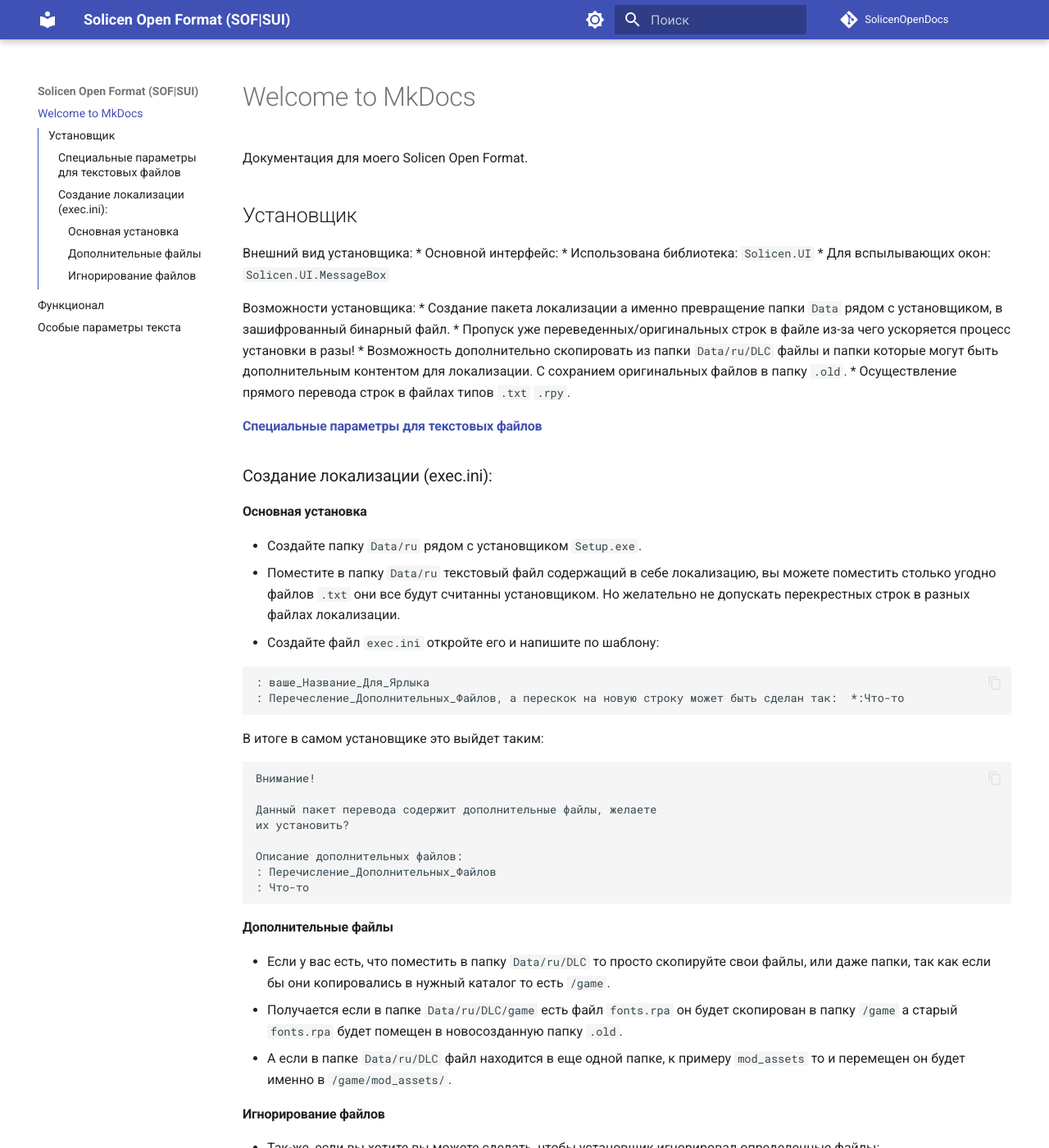
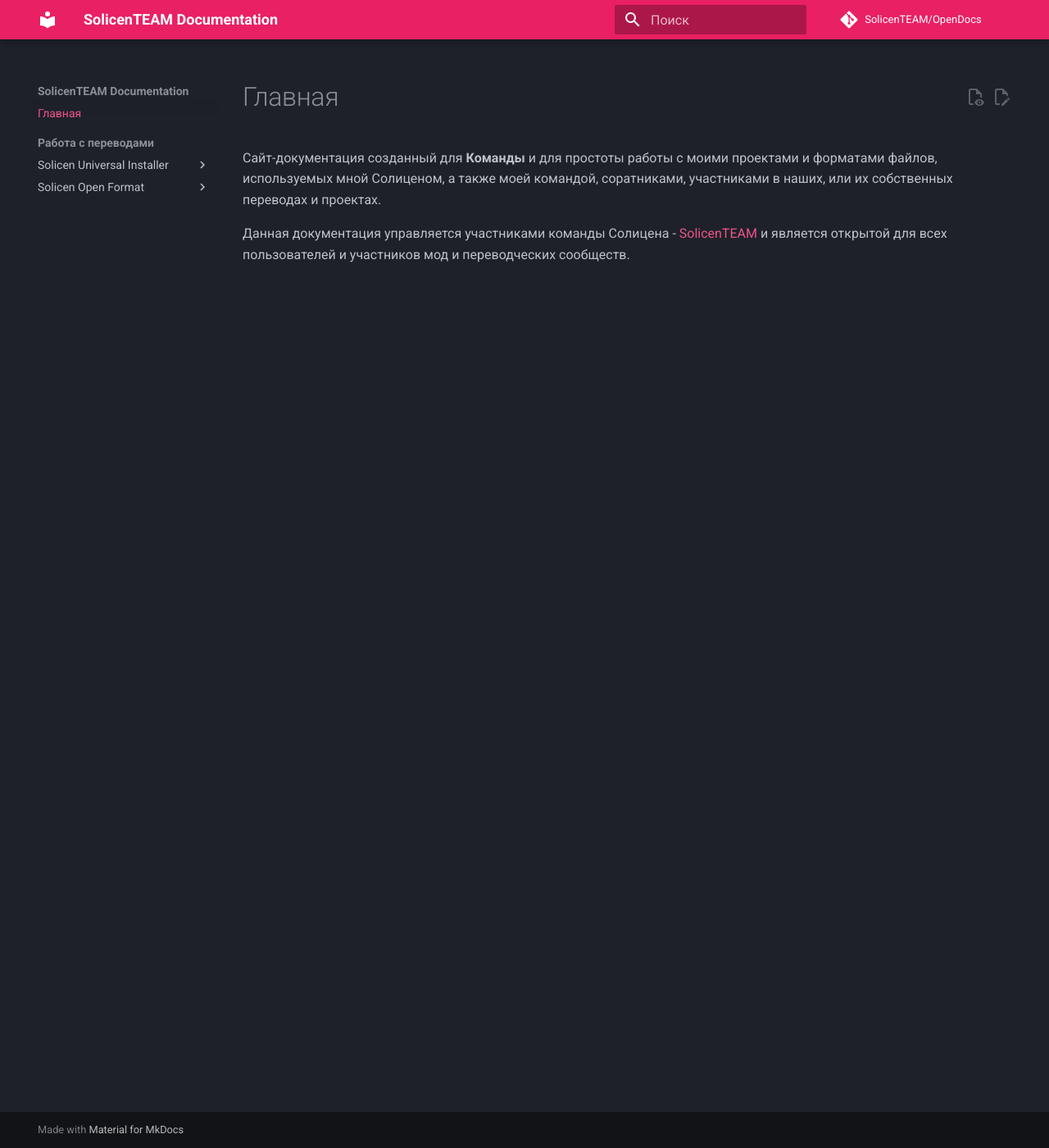
Before and after one commit to SolicenTEAM/OpenDocs, an MkDocs documentation site: the page built from docs/index.md, in a window 1280 px wide and 1400 px high. Shown: the whole window at 82% size. Built offline with MkDocs 1.6.1 and Material for MkDocs 9.7.7, drawn with Linux system fonts in a browser that asks for light colours; some of the changed text lies outside the part shown.

Commit message:
Исправленная документация

````diff
--- a/docs/index.md
+++ b/docs/index.md
@@ -1,53 +1,3 @@
-# Welcome to MkDocs
+Сайт-документация созданный для **Команды** и для простоты работы с моими проектами и форматами файлов, используемых мной Солиценом, а также моей командой, соратниками, участниками в наших, или их собственных переводах и проектах.
 
-Документация для моего Solicen Open Format.
-
-## Установщик
-Внешний вид установщика:
-* Основной интерфейс:
-  * Использована библиотека: `Solicen.UI`
-  * Для вспылывающих окон: `Solicen.UI.MessageBox`
-
-Возможности установщика:
-* Создание пакета локализации а именно превращение папки `Data` рядом с установщиком, в зашифрованный бинарный файл.
-* Пропуск уже переведенных/оригинальных строк в файле из-за чего ускоряется процесс установки в разы!
-* Возможность дополнительно скопировать из папки `Data/ru/DLC` файлы и папки которые могут быть дополнительным контентом для локализации. С сохранием оригинальных файлов в папку `.old`.
-* Осуществление прямого перевода строк в файлах типов `.txt` `.rpy`.
-
-#### [Специальные параметры для текстовых файлов](https://github.com/DenisSolicen/SolicenUniversalInstaller/blob/main/SpecialParameters.md)
-
-
-### Создание локализации (exec.ini):
-#### Основная установка
-* Создайте папку `Data/ru` рядом с установщиком `Setup.exe`.
-* Поместите в папку `Data/ru` текстовый файл содержащий в себе локализацию,
-вы можете поместить столько угодно файлов `.txt` они все будут считанны установщиком.
-Но желательно не допускать перекрестных строк в разных файлах локализации.
-* Создайте файл `exec.ini` откройте его и напишите по шаблону:
-```bash
-: ваше_Название_Для_Ярлыка
-: Перечесление_Дополнительных_Файлов, а перескок на новую строку может быть сделан так:  *:Что-то
-```
-В итоге в самом установщике это выйдет таким:
-```bash
-Внимание!
-
-Данный пакет перевода содержит дополнительные файлы, желаете
-их установить?
-
-Описание дополнительных файлов:
-: Перечисление_Дополнительных_Файлов
-: Что-то
-```
-
-#### Дополнительные файлы
-* Если у вас есть, что поместить в папку `Data/ru/DLC` то просто скопируйте свои файлы,
-или даже папки, так как если бы они копировались в нужный каталог то есть `/game`.
-  * Получается если в папке `Data/ru/DLC/game` есть файл `fonts.rpa` он будет скопирован в папку `/game`
-  а старый `fonts.rpa` будет помещен в новосозданную папку `.old`.
-  * А если в папке `Data/ru/DLC` файл находится в еще одной папке, к примеру `mod_assets`
-  то и перемещен он будет именно в `/game/mod_assets/`.
-
-#### Игнорирование файлов
-* Так-же, если вы хотите вы можете сделать, чтобы установщик игнорировал определенные файлы:
-  * Впишите их в третью строку файла `exec.ini` через разделитель `|`, перед названием и после, для нескольких файлов, и один разделитель в конце названия файла, для одного.
+Данная документация управляется участниками команды Солицена - [SolicenTEAM](https://github.com/SolicenTEAM) и является открытой для всех пользователей и участников мод и переводческих сообществ.
--- a/mkdocs.yml
+++ b/mkdocs.yml
@@ -1,15 +1,19 @@
-site_name: Solicen Open Format (SOF|SUI)
+site_name: SolicenTEAM Documentation
 repo_url: https://solicenteam.github.io/OpenDocs/
-repo_name: SolicenOpenDocs
+repo_name: SolicenTEAM/OpenDocs
+edit_uri: edit/master/docs/
 theme:
   name: material
   features:
+    - navigation.indexes
     - navigation.path
     - navigation.sections
     - navigation.top
+    - navigation.tracking
+    - navigation.expand
+    - navigation.prune
     - header.autohide
     - toc.integrate
-    - navigation.top
     - search.suggest
     - search.highlight
     - content.tabs.link
@@ -19,14 +23,8 @@
     - content.action.view
   language: ru
   palette:
-    - scheme: default
-      toggle:
-        icon: material/brightness-7
-        name: Switch to dark mode
     - scheme: slate
-      toggle:
-        icon: material/brightness-4
-        name: Switch to light mode
+      primary: pink
   markdown_extensions:
   - footnotes
   - attr_list
@@ -54,3 +52,24 @@
     - table-reader
     - glightbox
     - social
+  extra:
+    status:
+      new: Recently added
+      deprecated: Deprecated
+
+nav:
+  - Главная: index.md
+  - Работа с переводами:
+    - Solicen Universal Installer:
+      - Что за SUI?: SUI/WhatIsSUI.md
+      - Функционал: SUI/Functional.md
+    - Solicen Open Format:
+      - Открытый формат: SOFFormat.md
+      - Работа с строками: strings.md
+ # - Работа с портами:
+ #   - Как делают порты?: SolicenTEAM/howToMakePorts.md
+ # - Создание модов:
+ #     - DDLC:
+ #       - Как создают моды?: SolicenTEAM/DDLC/makeMods.md
+ #     - Barotrauma:
+ #       - Как создают моды?: SolicenTEAM/Barotrauma/makeMods.md
````
Also changed, not shown: README.md (+2 -0 lines), docs/SOFFormat.md (added, +7 -0 lines), docs/SUI/Functional.md (renamed from docs/Functional.md, +33 -11 lines), docs/SUI/WhatIsSUI.md (added, +17 -0 lines), docs/SpecialParameters.md (deleted, +0 -13 lines), docs/strings.md (added, +39 -0 lines), docs/SolicenTEAM/Barotrauma/makeMods.md (added), docs/SolicenTEAM/DDLC/makeMods.md (added), docs/SolicenTEAM/howToMakePorts.md (added).
